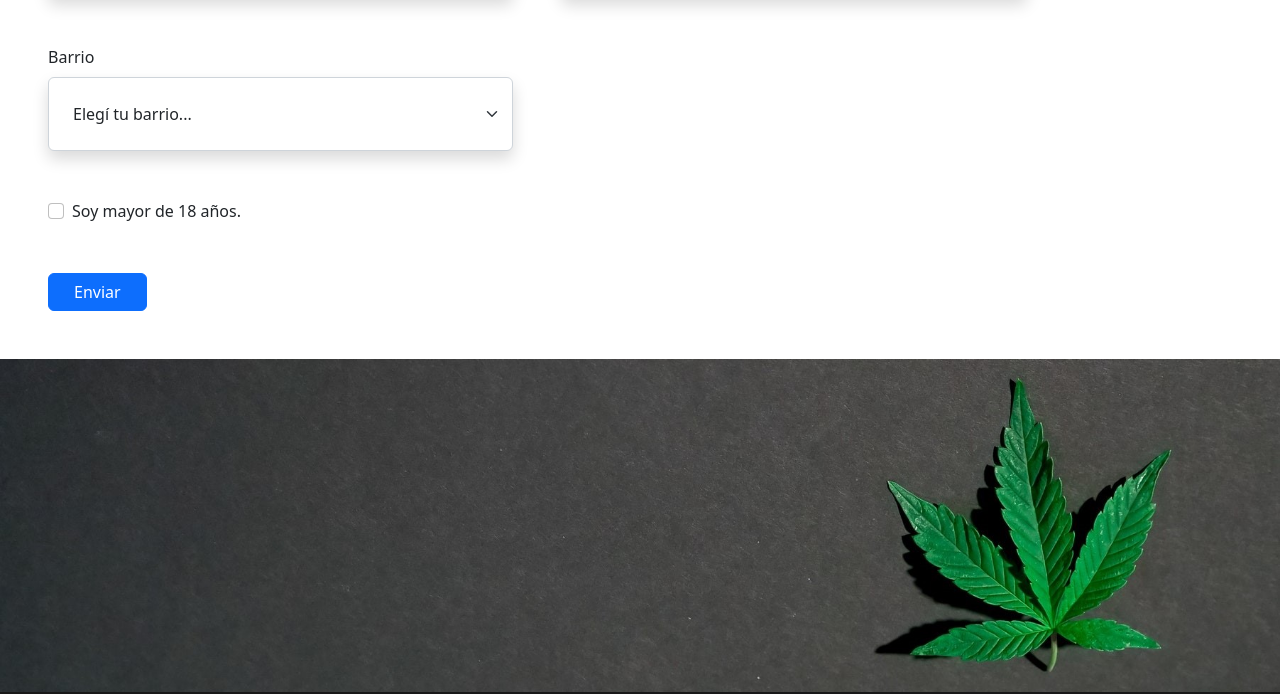
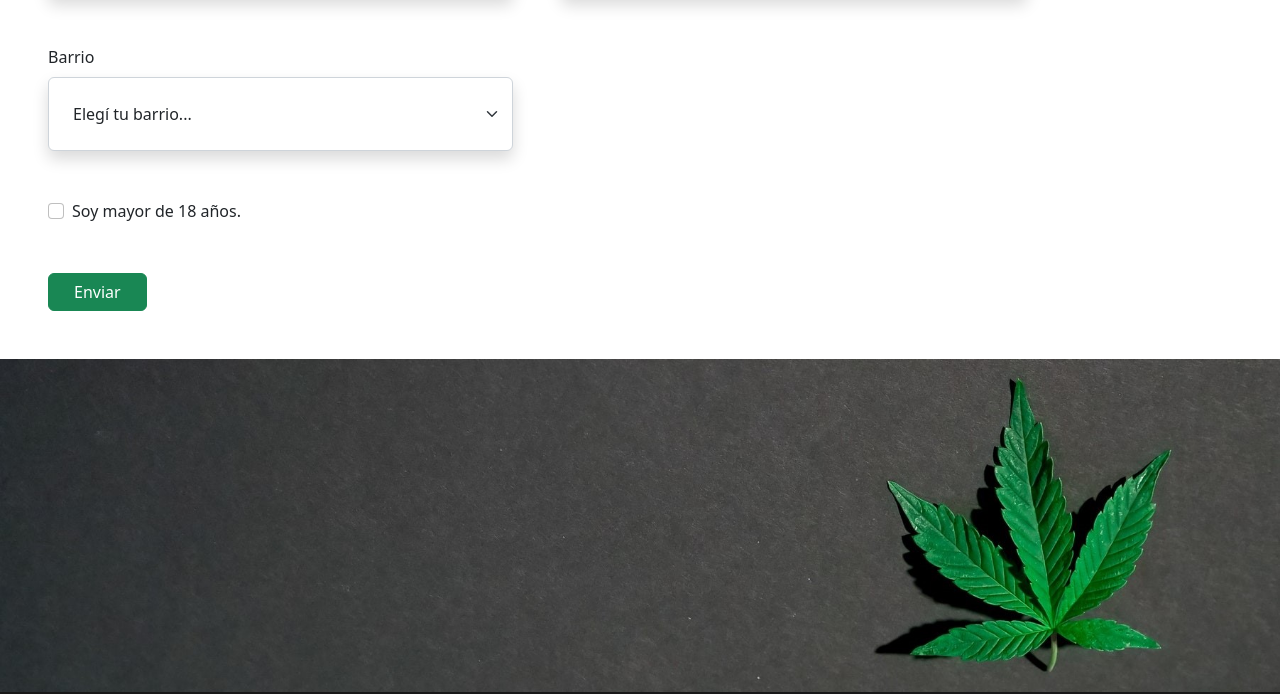
Before and after one commit to pablopala95/Bigroots, a plain HTML site: page pages/registro.html in a window 1280 px wide. Shown: the part 1211-1905 px from the top of the page. Drawn offline with nearby package versions, Linux system fonts and the light colour scheme.

Commit message:
detalles

```diff
--- a/pages/registro.html
+++ b/pages/registro.html
@@ -179,7 +179,7 @@
                 </div>
             </div>
             <div>
-                <button type="submit" class="mb-5 col-lg-1 btn btn-primary">Enviar</em></button>
+                <button type="submit" class="mb-5 col-lg-1 btn btn-success">Enviar</em></button>
             </div>
         <form>
     </main>
@@ -233,8 +233,6 @@
 
                 </div>
             </div>
-
-
         </footer>
     </div>
 
```
Also changed, not shown: index.html (+0 -2 lines).
